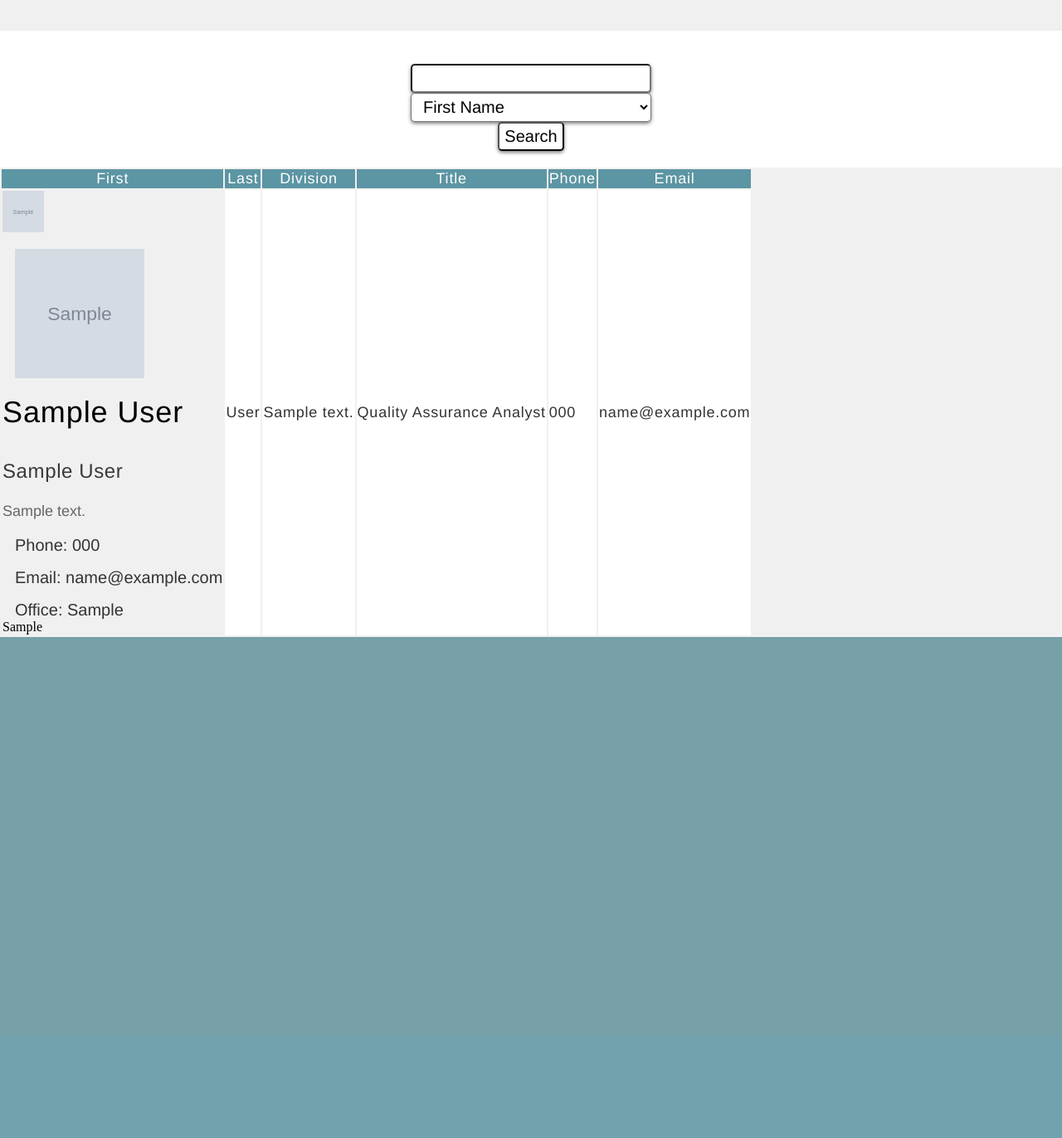
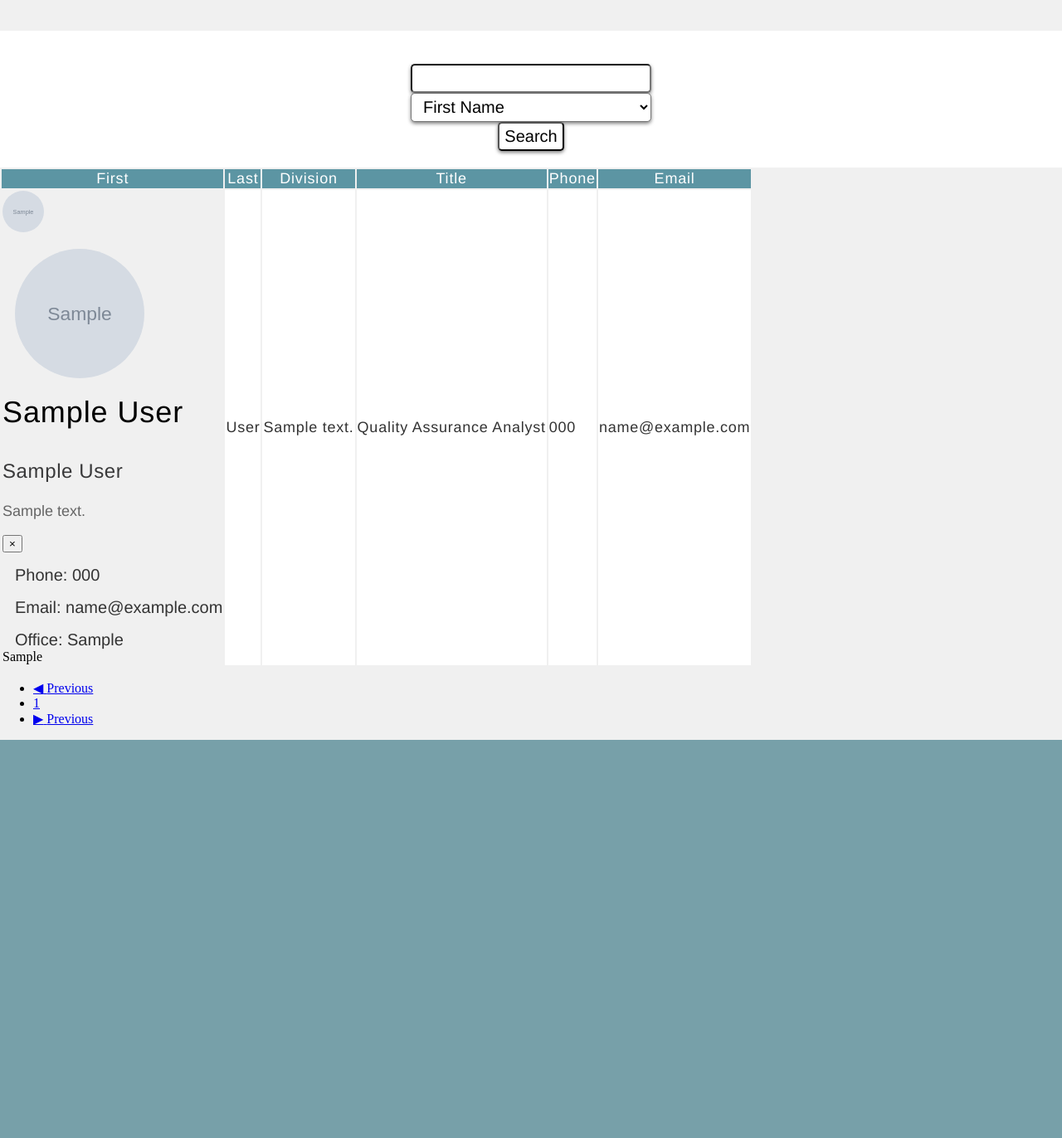
Before and after one commit to nycrecords/intranet, a Flask app: template app/templates/staff_directory.html in a window 1280 px wide. Shown: the part 480-1852 px from the top of the page at 83% size. Before the commit the page ends 1248 px from the top, so only its background shows below. Run offline with Flask 2, Linux system fonts and the light colour scheme; tables that the repository leaves empty hold one stand-in row (values such as "Sample post"); the template is opened without the code that fills it: values that come from a table or form of the project are taken from there, most other values are stand-ins (such as "Sample title", 1, 10 or a date in 2020); grey boxes marked "Sample" are stand-in pictures; some libraries are stand-ins or nearby versions.

Commit message:
Added paginate functions, make img oval, style change to the table, and a close button on the popover

```diff
--- a/app/static/css/staff_directory.css
+++ b/app/static/css/staff_directory.css
@@ -24,7 +24,7 @@
     font-family:Helvetica Neue;
     font-size: 18px;
     letter-spacing: 0.82px;
-    font-weight: normal !important;
+    font-weight: normal;
     background-color:#5C95A3;
 }
 
@@ -48,6 +48,7 @@
 .avatar-style{
     width:50px;
     height:50px;
+    border-radius: 50%;
     margin-right: 20px;
 }
 
@@ -88,10 +89,13 @@ input[type=submit]{
 .popover-img{
     margin-top:20px;
     margin-left: 15px;
+    border-radius: 50%;
     height: 156px;
     width: 156px;
 }
-
+a>.popper:hover{
+    text-decoration: none;
+}
 .Name-styles {
     margin-top:20px;
     font-size: 36px;
--- a/app/templates/staff_directory.html
+++ b/app/templates/staff_directory.html
@@ -3,6 +3,7 @@
 
 {% block page_content %}
     {#     <script type="text/javascript" src="{{ url_for('static', filename='js/staff_directory.js') }}"></script>#}
+    <script src="https://maxcdn.bootstrapcdn.com/bootstrap/3.3.7/js/bootstrap.min.js"></script>
     <link rel=stylesheet type=text/css href="{{ url_for('static', filename='css/staff_directory.css') }}"/>
     <div>
         <div class="breadcrumb-section">
@@ -39,9 +40,9 @@
                 </tr>
                 </thead>
                 <tbody>
-                {% for user in users %}
+                {% for user in users.items %}
                     <tr>
-                        <td>
+                        <td class="col-sm-2">
                             <a class="popover-right  popper" data-toggle="popover">
                                 {% if user.profile_picture_path %}
                                     <img class="avatar-style"
@@ -53,7 +54,7 @@
                             </a>
                             <div class="popper-content hide">
                                 <div class="row">
-                                    <div class="col-sm-4">
+                                    <div class="col-sm-5">
                                         {% if user.profile_picture_path %}
                                             <img class="popover-img"
                                                  src="{{ url_for('static', filename=user.profile_picture_path) }}"
@@ -63,11 +64,13 @@
                                                  src="{{ url_for('static', filename='img/avatar.png') }}">
                                         {% endif %}
                                     </div>
-                                    <div class="col-sm-6">
+                                    <div class="col-sm-5">
                                         <p class="name-styles">{{ user.first_name }} {{ user.last_name }}</p>
                                         <p class="titles-styles">{{ user.title }}</p>
                                         <p class="division-styles">{{ user.division }}</p>
-
+                                    </div>
+                                    <div class="col-sm-1">
+                                          <button type="button" class="close" data-dismiss="popper">&times;</button>
                                     </div>
                                 </div>
                                 <div class="row information-styles">Phone: {{ user.phone_number }}</div>
@@ -85,6 +88,44 @@
                 {% endfor %}
                 </tbody>
             </table>
+            <nav aria-label="Page navigation example" class="text-center">
+                <ul class="pagination">
+                    <li class="page-item">
+                        {% if users.has_prev %}
+                            <a class="page-link" href="{{ url_for('main.staff_directory',page_num=num-1) }}">
+                                <span aria-hidden="true">&#x25C0;</span>
+                                <span class="sr-only">Previous</span>
+                            </a>
+                        {% else %}
+                            <a class="page-link" href="#">
+                                <span aria-hidden="true">&#x25C0;</span>
+                                <span class="sr-only">Previous</span>
+                            </a>
+                        {% endif %}
+                    </li>
+                    {% for page in users.iter_pages() %}
+                        {% if page %}
+                            <li class="page-item"><a
+                                    href="{{ url_for('main.staff_directory',page_num=page) }}">{{ page }}</a></li>
+                        {% else %}
+                            ...
+                        {% endif %}
+                    {% endfor %}
+                    <li class="page-item">
+                        {% if users.has_next %}
+                            <a class="page-link" href="{{ url_for('main.staff_directory',page_num=num+1) }}">
+                                <span aria-hidden="true">&#x25B6;</span>
+                                <span class="sr-only">Previous</span>
+                            </a>
+                        {% else %}
+                            <a class="page-link" href="# ">
+                                <span aria-hidden="true">&#x25B6;</span>
+                                <span class="sr-only">Previous</span>
+                            </a>
+                        {% endif %}
+                    </li>
+                </ul>
+            </nav>
         </div>
     </div>
 
```
Also changed, not shown: app/main/views.py (+10 -15 lines), data/users.csv (+19 -0 lines).
